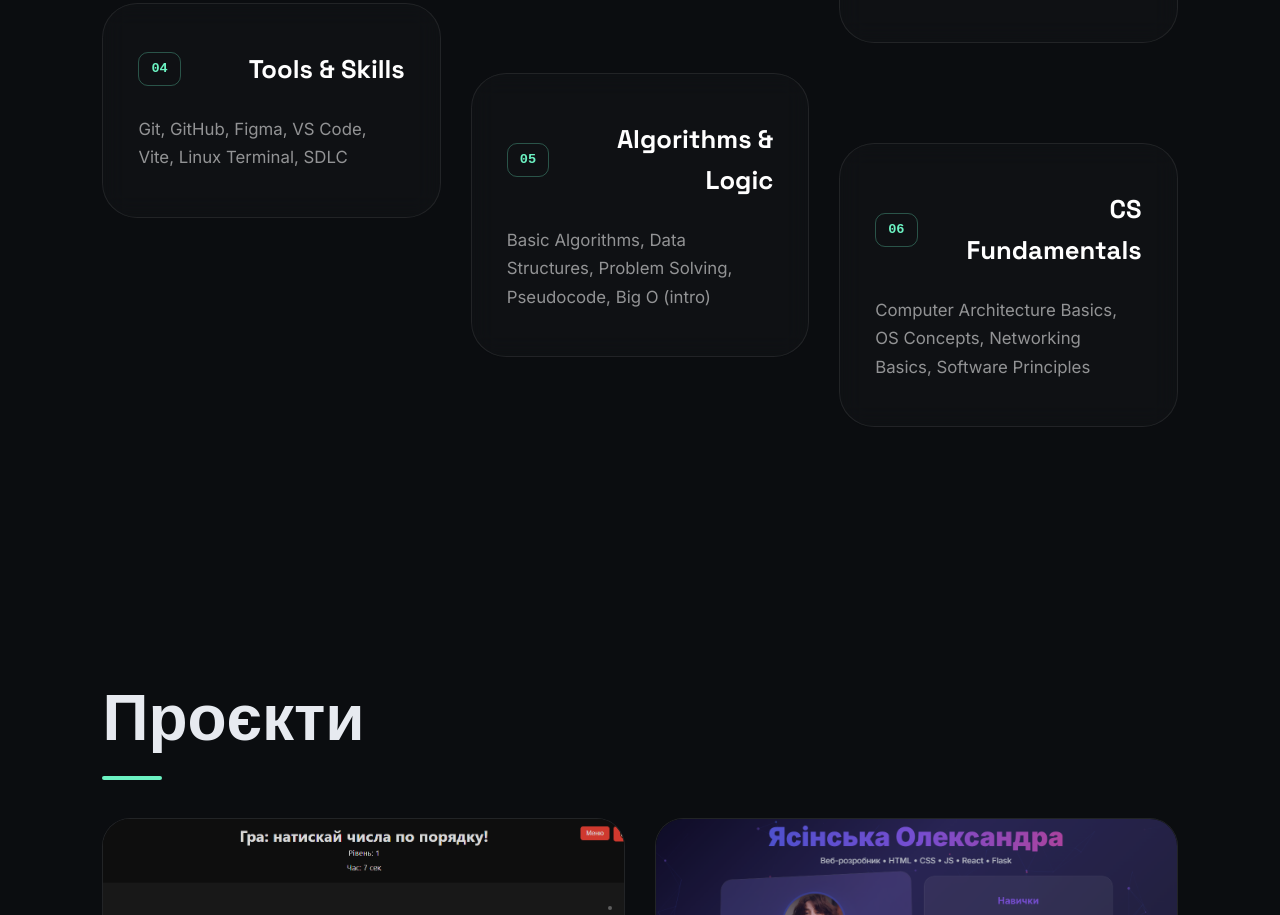
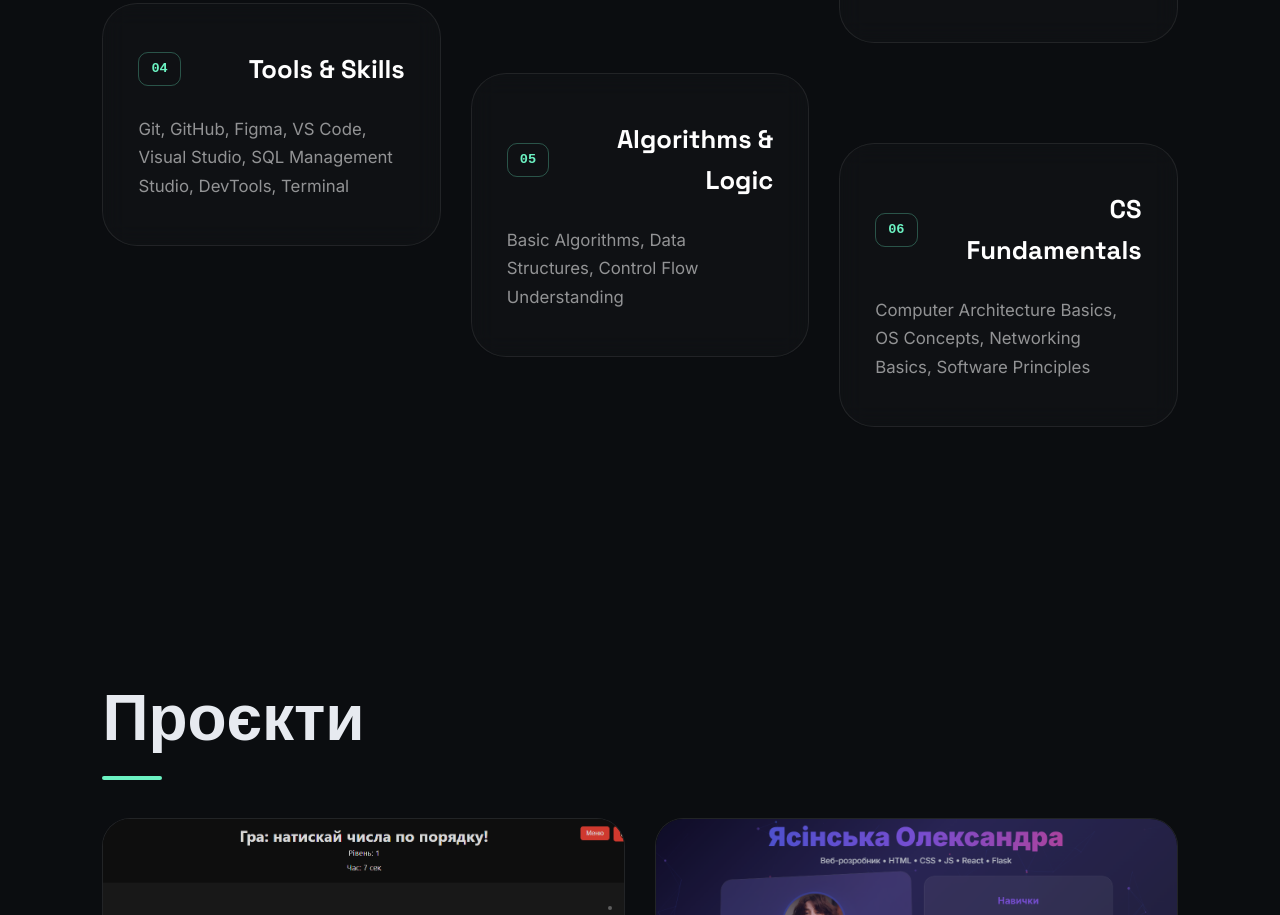
Before and after one commit to OleksandraYasinska/PortfolioSanSanivna, a plain HTML site: page index.html in a window 1280 px wide. Shown: the part 2310-3225 px from the top of the page. Drawn offline with nearby package versions, Linux system fonts and the light colour scheme.

Commit message:
Update index.html

```diff
--- a/index.html
+++ b/index.html
@@ -135,7 +135,7 @@
                         <span class="skill-card__number">04</span>
                         <h3 data-i18n="skills.tools.title">Tools & Skills</h3>
                     </div>
-                    <p data-i18n="skills.tools.text">Git, GitHub, Figma, VS Code, Vite, Linux Terminal, SDLC</p>
+                    <p data-i18n="skills.tools.text">Git, GitHub, Figma, VS Code, Visual Studio, SQL Management Studio, DevTools, Terminal</p>
                 </div>
 
                 <div class="skill-card">
@@ -144,7 +144,7 @@
                         <h3 data-i18n="skills.algorithms.title">Algorithms & Logic</h3>
                     </div>
                     <p data-i18n="skills.algorithms.text">
-                        Basic Algorithms, Data Structures, Problem Solving, Pseudocode, Big O (intro)
+                        Basic Algorithms, Data Structures, Control Flow Understanding
                     </p>
                 </div>
 
@@ -157,7 +157,6 @@
                         Computer Architecture Basics, OS Concepts, Networking Basics, Software Principles
                     </p>
                 </div>
-
             </div>
         </section>
 
```
